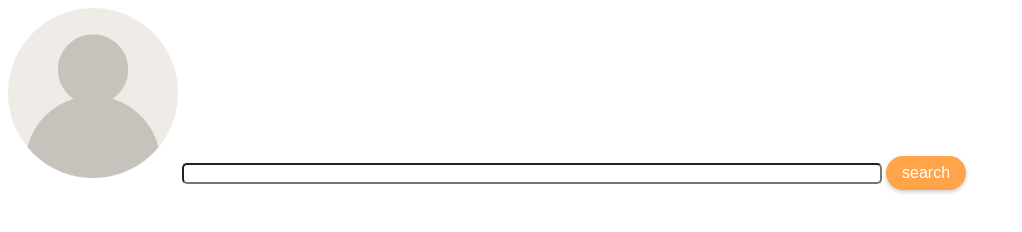
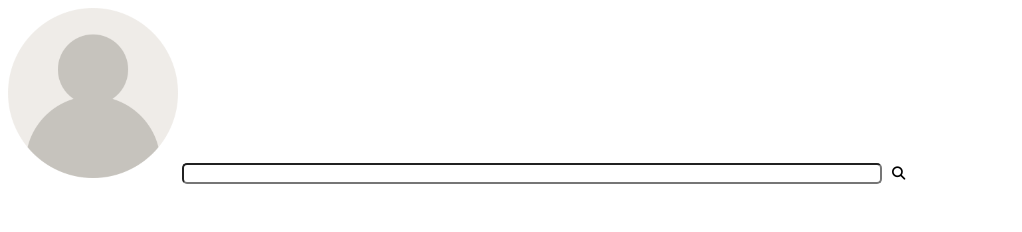
Before and after one commit to jungwu2503/BitBook, a plain HTML site: page 공진영/mypage.html in a window 1280 px wide. Shown: the whole page, without its empty margins (0-1022 px from the left). Drawn offline with Linux system fonts and the light colour scheme.

Commit message:
Add files via upload

```diff
--- a/공진영/mypage.html
+++ b/공진영/mypage.html
@@ -2,34 +2,27 @@
 <html>
 <head>
   <title>마이페이지</title>
+  <script src="https://kit.fontawesome.com/7904ef1535.js" crossorigin="anonymous"></script>
   <style>
-  #searchbutton {
-      padding: 8px 16px;
-      background-color: rgb(255, 164, 72);
-      color: white;
-      border: none;
-      border-radius: 20px;
-      box-shadow: 0px 2px 4px rgba(0, 0, 0, 0.2);
-      font-size: 16px;
-      cursor: pointer;
+
+    #search {
+    	 border-radius: 5px;
+    	 width: 700px;
     }
 
-    #searchbutton:hover {
-      background-color:  rgb(255, 149, 43);
+    button {
+     	border: none;
+    	background: transparent;
     }
 
-    #search {
-   	 border-radius: 5px;
-   	 width: 700px;
-    }
+
   </style>
 </head>
 <body>
 
   <img src="user.png" width="170" height="170">
   <input type="search" id="search">
-  <input type="submit" value="search" id="searchbutton">
-
+  <button><i class="fa-solid fa-magnifying-glass"></i></button>
 
 </body>
 </html>
```
